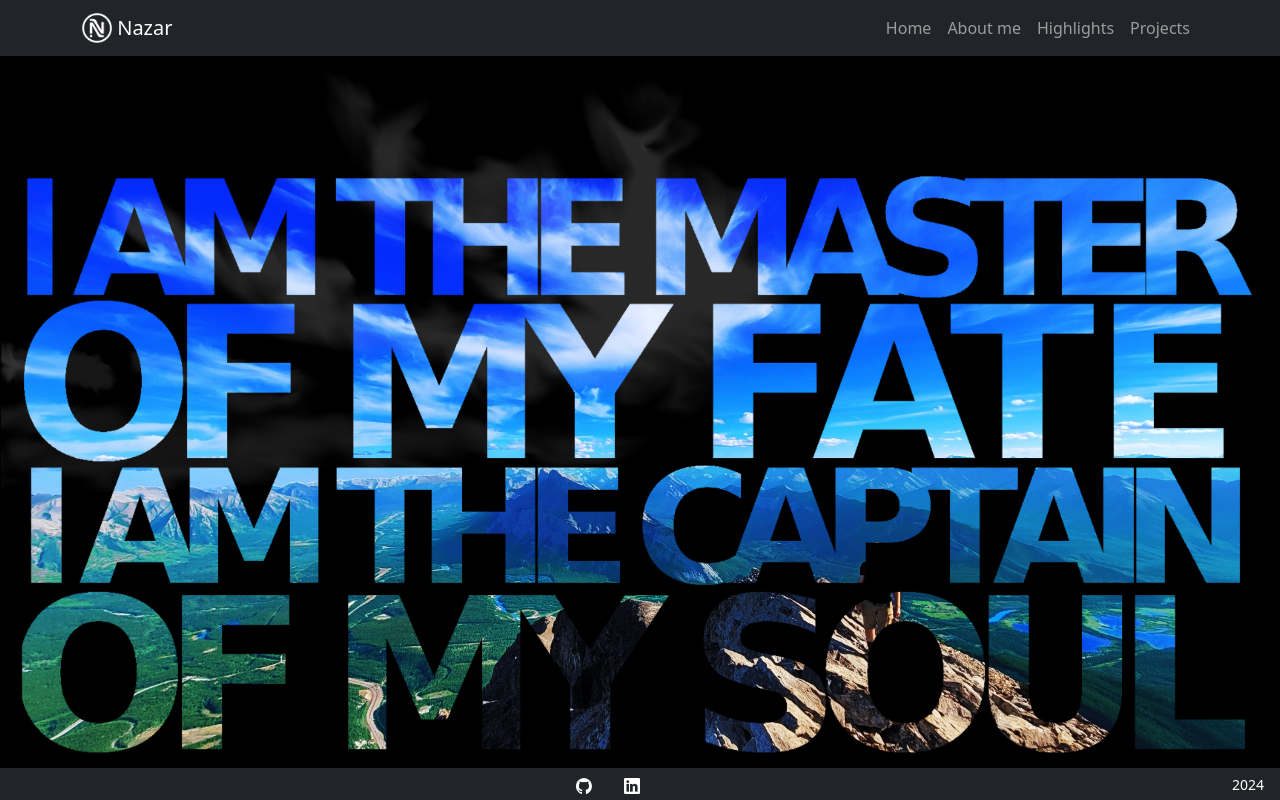
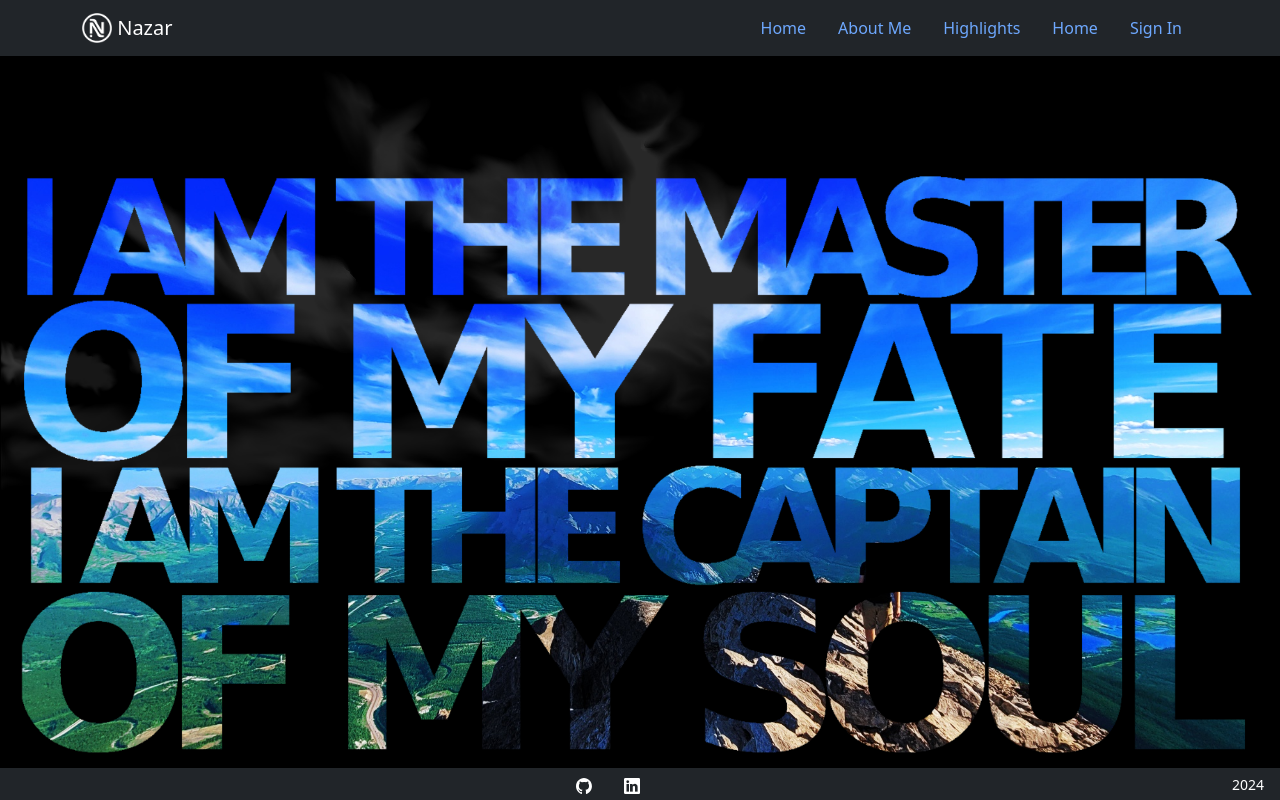
Before and after one commit to nnakapeliukh/personalSite, a React (Create React App) app: page / in a window 1280 px wide. Shown: the top 800 px of the page. Built offline with nearby package versions, Linux system fonts and the light colour scheme.

Commit message:
Add regular bootstrap and hash navigation

```diff
--- a/package.json
+++ b/package.json
@@ -9,12 +9,13 @@
     "@types/jest": "^29.5.11",
     "@types/node": "^20.10.5",
     "@types/react-bootstrap": "^0.32.35",
-    "bootstrap": "^5.3.2",
+    "bootstrap": "^5.3.3",
     "react": "^18.2.0",
     "react-bootstrap": "^2.9.2",
     "react-dom": "^18.2.0",
     "react-helmet": "^6.1.0",
     "react-router-dom": "^6.22.3",
+    "react-router-hash-link": "^2.4.3",
     "react-scripts": "^5.0.1",
     "web-vitals": "^2.1.4"
   },
@@ -47,6 +48,7 @@
     "@types/react": "^18.2.45",
     "@types/react-dom": "^18.2.18",
     "@types/react-helmet": "^6.1.11",
+    "@types/react-router-hash-link": "^2.4.9",
     "@typescript-eslint/eslint-plugin": "^6.16.0",
     "@typescript-eslint/parser": "^6.16.0",
     "eslint": "^8.56.0",
--- a/src/components/navBar.tsx
+++ b/src/components/navBar.tsx
@@ -5,7 +5,8 @@ import nazarLogo from "./../assets/nazarLogo.png";
 import githubLogo from "./../assets/github-mark-white.svg";
 import linmkedInLogo from "./../assets/In-White-26.png";
 import { Image, Nav } from "react-bootstrap";
-import { Outlet } from "react-router-dom";
+import { Link, Outlet } from "react-router-dom";
+import { HashLink } from 'react-router-hash-link';
 
 function NavigationBar() {
   return (
@@ -34,12 +35,12 @@ function NavigationBar() {
             id="responsive-navbar-nav"
             className="justify-content-end"
           >
-            <Nav>
-              <Nav.Link href="#home">Home</Nav.Link>
-              <Nav.Link href="#about">About me</Nav.Link>
-              <Nav.Link href="#highlights">Highlights</Nav.Link>
-              <Nav.Link href="#projects">Projects</Nav.Link>
-
+            <div className="nav">
+              <HashLink className="nav-link" to={"/#home"}>Home </HashLink>
+              <HashLink className="nav-link" to={"/#about"}>About Me </HashLink>
+              <HashLink className="nav-link" to={"/#highlights"}>Highlights </HashLink>
+              <HashLink className="nav-link" to={"/#projects"}>Home </HashLink>
+              <Link className="nav-link" to={"signin"}>Sign In </Link>
               {/* <NavDropdown title="More" id="basic-nav-dropdown">
                 <NavDropdown.Item href="#resume">
                   More to come...
@@ -53,7 +54,7 @@ function NavigationBar() {
                 <NavDropdown.Divider />
                 <NavDropdown.Item href="#">More to come...</NavDropdown.Item>
               </NavDropdown> */}
-            </Nav>
+            </div>
           </Navbar.Collapse>
         </Container>
       </Navbar>
```
Also changed, not shown: 1 other file (tests, documents, lock files or other folders).
